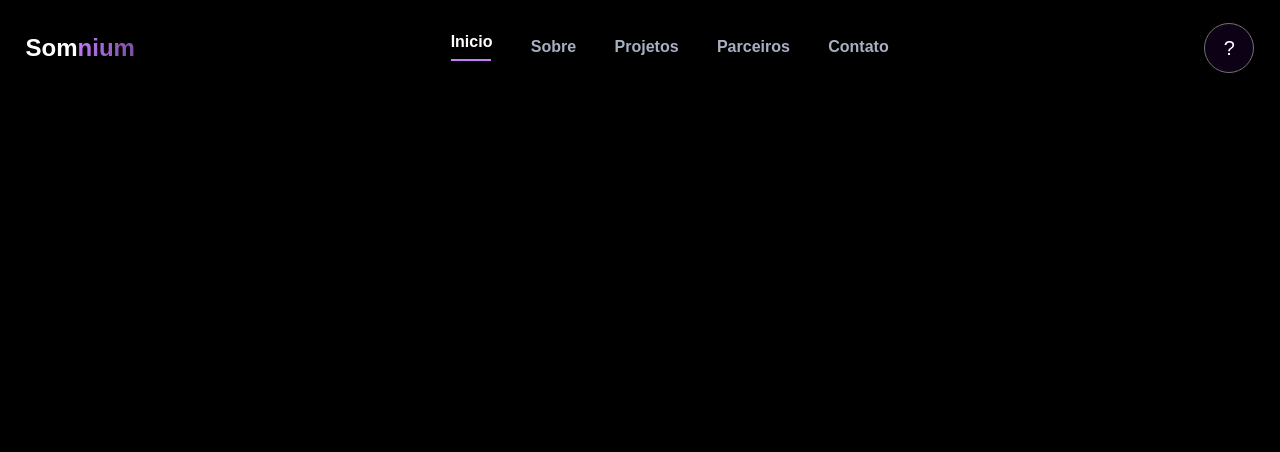
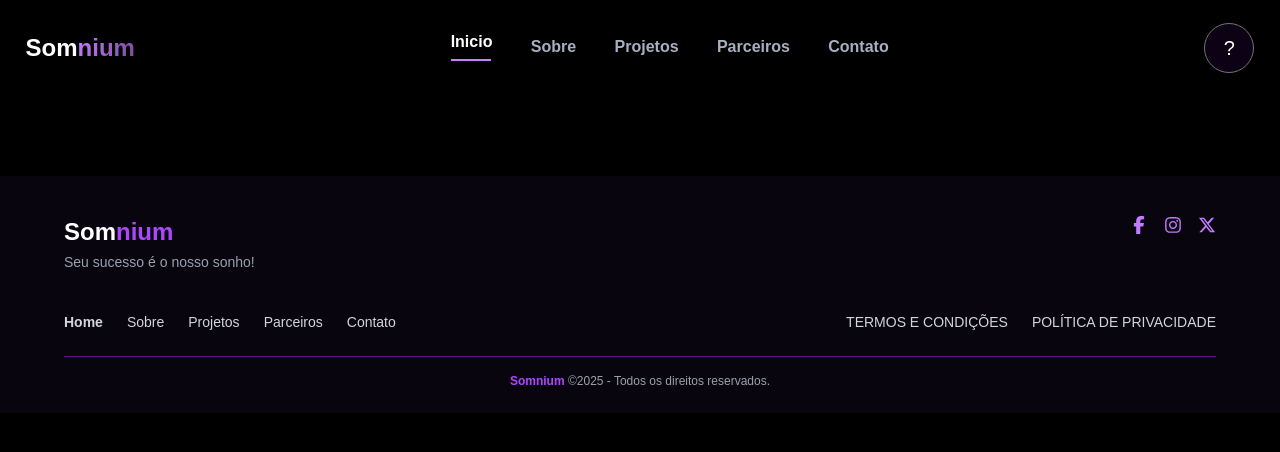
Before and after one commit to Somnium-Git/landing-page, a Next.js app in the folder frontend/: page / in a window 1280 px wide. Shown: the top 452 px of the page. Built offline with nearby package versions, Linux system fonts and the light colour scheme.

Commit message:
Style, Footer finalizado

```diff
--- a/frontend/package.json
+++ b/frontend/package.json
@@ -13,7 +13,8 @@
     "next": "15.3.0",
     "prop-types": "^15.8.1",
     "react": "^19.0.0",
-    "react-dom": "^19.0.0"
+    "react-dom": "^19.0.0",
+    "react-icons": "^5.5.0"
   },
   "devDependencies": {
     "@eslint/eslintrc": "^3",
--- a/frontend/src/app/layout.tsx
+++ b/frontend/src/app/layout.tsx
@@ -18,6 +18,7 @@ export const metadata: Metadata = {
 };
 
 import Header from '@/components/Header/Header'
+import Footer from '@/components/Footer/Footer'
 
 export default function RootLayout({
   children,
@@ -31,6 +32,7 @@ export default function RootLayout({
       >
         <Header />
         {children}
+        <Footer />
       </body>
     </html>
   );
--- /dev/null
+++ b/frontend/src/components/Footer/Footer.tsx
@@ -0,0 +1,51 @@
+// components/Footer.tsx
+import { FaFacebookF, FaInstagram, FaXTwitter } from 'react-icons/fa6';
+import Link from 'next/link';
+
+export default function Footer() {
+  return (
+    <footer className="bg-[#09050f] text-gray-300 px-6 md:px-16 pt-10 pb-6 mt-20 text-sm">
+      {/* Topo do footer (logo, navegação e redes sociais) */}
+      <div className="flex flex-col md:flex-row justify-between items-center md:items-start mb-10">
+        <div className="mb-6 md:mb-0 text-center md:text-left">
+          <h2 className="text-white text-2xl font-bold">
+            Som<span className="text-purple-500">nium</span>
+          </h2>
+          <p className="text-gray-400 mt-1">Seu sucesso é o nosso sonho!</p>
+        </div>
+
+
+
+        <div className="flex gap-4 mt-6 md:mt-0">
+          <a href="#" className="text-purple-400 hover:text-white text-lg"><FaFacebookF /></a>
+          <a href="#" className="text-purple-400 hover:text-white text-lg"><FaInstagram /></a>
+          <a href="#" className="text-purple-400 hover:text-white text-lg"><FaXTwitter /></a>
+        </div>
+      </div>
+
+      <div className="flex flex-col md:flex-row justify-between items-center mb-6">
+        <nav className="flex gap-6 flex-wrap justify-center md:justify-start">
+          <Link href="/" className="hover:text-white font-semibold">Home</Link>
+          <Link href="/sobre" className="hover:text-white">Sobre</Link>
+          <Link href="/projetos" className="hover:text-white">Projetos</Link>
+          <Link href="/parceiros" className="hover:text-white">Parceiros</Link>
+          <Link href="/contato" className="hover:text-white">Contato</Link>
+        </nav>
+        <div className="flex gap-6 mb-4 md:mb-0">
+          <Link href="/termos" className="hover:text-white">TERMOS E CONDIÇÕES</Link>
+          <Link href="/privacidade" className="hover:text-white">POLÍTICA DE PRIVACIDADE</Link>
+        </div>
+      </div>
+
+      {/* Linha divisória roxa */}
+      <hr className="border-t border-purple-900 mb-4" />
+
+      {/* Parte inferior com navegação legal e copyright */}
+      <div className="flex flex-col md:flex-row justify-center items-center text-gray-400 text-xs">
+        <p className="text-center text-xs">
+          <span className="text-purple-500 font-semibold">Somnium</span> ©2025 - Todos os direitos reservados.
+        </p>
+      </div>
+    </footer>
+  );
+}
```
Also changed, not shown: 1 other file (tests, documents, lock files or other folders).
